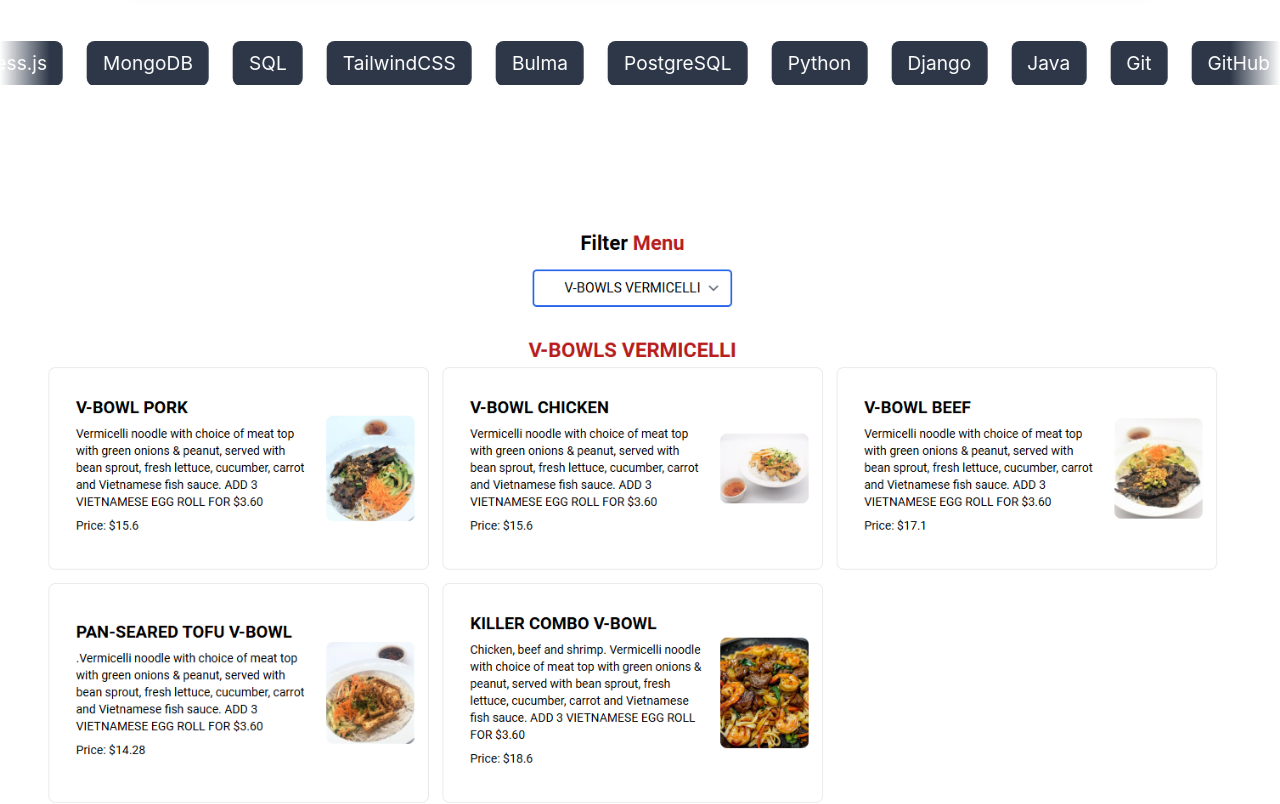
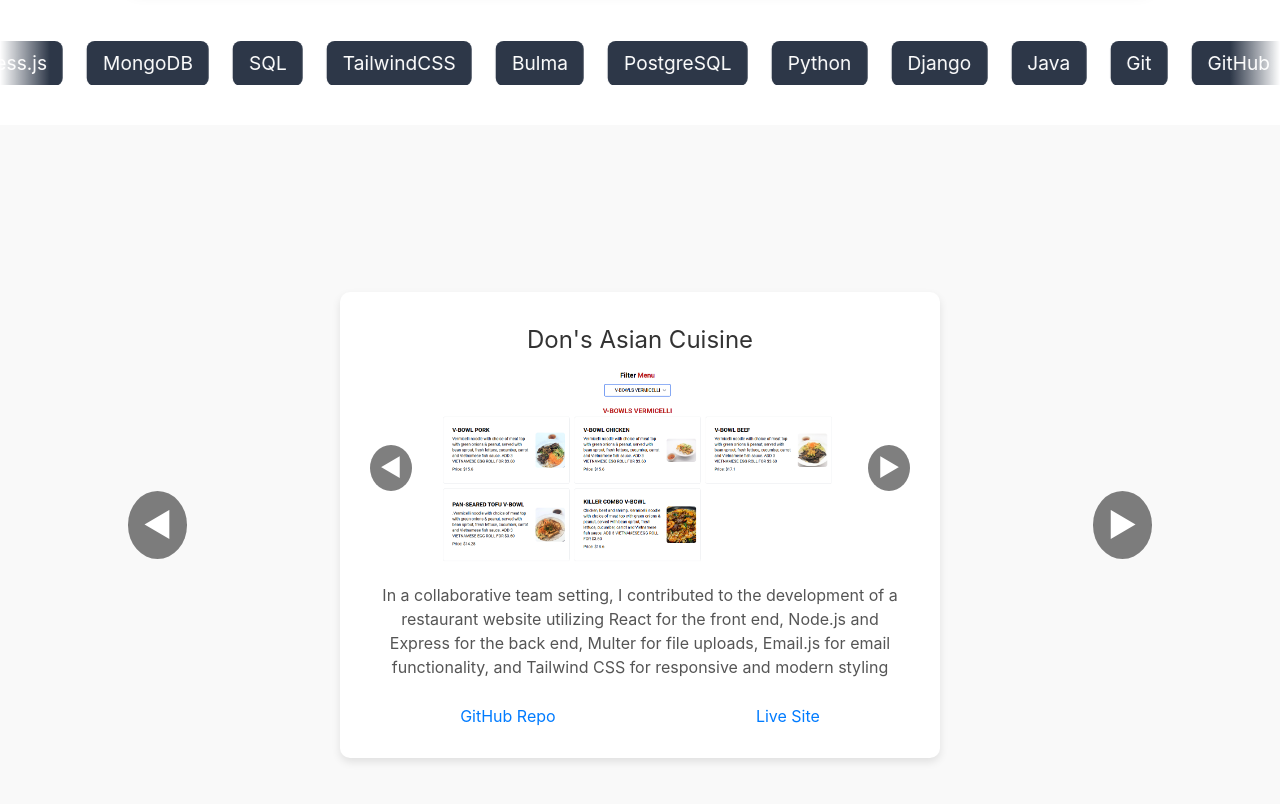
Before and after one commit to Mavalfelly/profile, a React (Vite) app: page / in a window 1280 px wide. Shown: the part 1360-2164 px from the top of the page. Built offline with nearby package versions, Linux system fonts and the light colour scheme.

Commit message:
projects working

```diff
--- a/src/components/Projects/projects.css
+++ b/src/components/Projects/projects.css
@@ -1,47 +1,122 @@
-.modal {
-    position: fixed;
-    top: 0;
+.project-showcase {
+    display: flex;
+    justify-content: center;
+    align-items: center;
+    height: 100vh;
+    background-color: #f9f9f9;
+  }
+
+  .project-carousel {
+    display: flex;
+    align-items: center;
+    position: relative;
+    width: 80%;
+  }
+
+  .carousel-nav {
+    background: rgba(0, 0, 0, 0.5);
+    border: none;
+    color: white;
+    font-size: 2rem;
+    cursor: pointer;
+    padding: 10px 15px;
+    border-radius: 50%;
+    position: absolute;
+    top: 50%;
+    transform: translateY(-50%);
+  }
+
+  .carousel-nav.prev {
     left: 0;
-    width: 100%;
-    height: 100%;
-    background: rgba(0, 0, 0, 0.8);
+  }
+
+  .carousel-nav.next {
+    right: 0;
+  }
+
+  .project-card {
+    flex: 0 0 100%;
+    max-width: 600px;
+    margin: 0 auto;
+    background: #ffffff;
+    border-radius: 10px;
+    box-shadow: 0 4px 8px rgba(0, 0, 0, 0.1);
+    text-align: center;
+    padding: 20px;
+    overflow: hidden;
+  }
+
+  .project-title {
+    font-size: 1.5rem;
+    margin: 10px 0;
+    color: #333;
+  }
+
+  .photo-carousel {
+    position: relative;
     display: flex;
     align-items: center;
     justify-content: center;
-    z-index: 1000;
+    height: 200px;
+    overflow: hidden;
   }
 
-  .modal-content {
-    max-width: 90%;
-    max-height: 90%;
-    display: flex;
-    align-items: center;
-    justify-content: center;
-  }
-
-  .modal-photo {
-    width: 100%;
-    height: auto;
-    border-radius: 10px;
-    box-shadow: 0 0 15px rgba(255, 255, 255, 0.4);
+  .project-photo {
+    max-width: 100%;
+    max-height: 200px;
+    object-fit: cover;
   }
 
   .photo-nav {
-    color: white;
-    font-size: 2rem;
-    background: none;
+    position: absolute;
+    top: 50%;
+    transform: translateY(-50%);
+    background: rgba(0, 0, 0, 0.5);
     border: none;
+    color: #fff;
+    font-size: 1.5rem;
     cursor: pointer;
-    margin: 0 10px;
+    padding: 5px 10px;
+    border-radius: 50%;
   }
 
-  .close-modal {
-    position: absolute;
-    top: 20px;
-    right: 20px;
-    background: none;
-    color: white;
-    font-size: 2rem;
-    border: none;
-    cursor: pointer;
+  .photo-nav.prev {
+    left: 10px;
   }
+
+  .photo-nav.next {
+    right: 10px;
+  }
+
+  .project-description {
+    padding: 15px;
+    font-size: 1rem;
+    color: #555;
+  }
+
+  .project-links {
+    display: flex;
+    justify-content: space-around;
+    padding: 10px 0;
+  }
+
+  .project-link {
+    text-decoration: none;
+    font-size: 1rem;
+    color: #007bff;
+    transition: color 0.2s ease;
+  }
+
+  .project-link:hover {
+    color: #0056b3;
+  }
+
+  @media (max-width: 768px) {
+    .project-card {
+      width: 90%;
+    }
+
+    .carousel-nav {
+      font-size: 1.5rem;
+    }
+  }
--- a/src/components/Projects/projects.tsx
+++ b/src/components/Projects/projects.tsx
@@ -46,12 +46,12 @@
 
   const handleNextProject = () => {
     setCurrentProject((prev) => (prev + 1) % projects.length);
-    setActivePhoto(0); // Reset the photo index for the next project
+    setActivePhoto(0);
   };
 
   const handlePrevProject = () => {
     setCurrentProject((prev) => (prev - 1 + projects.length) % projects.length);
-    setActivePhoto(0); // Reset the photo index for the previous project
+    setActivePhoto(0);
   };
 
   const handleNextPhoto = () => {
```
